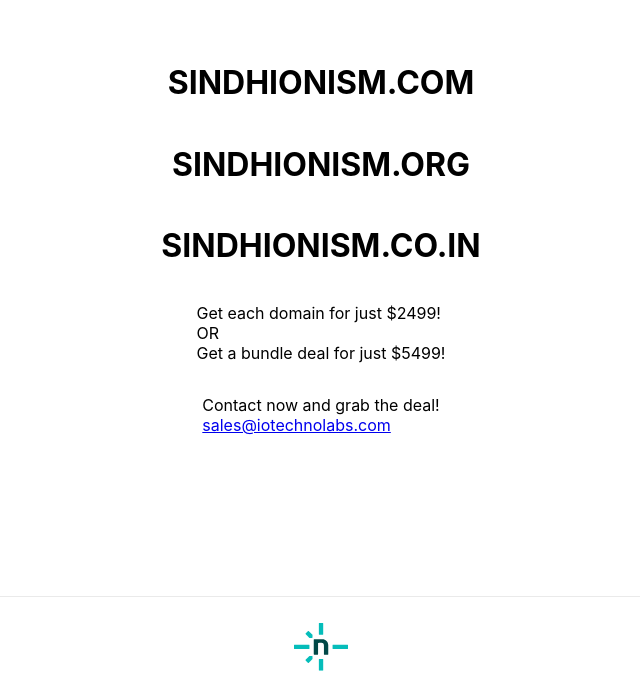
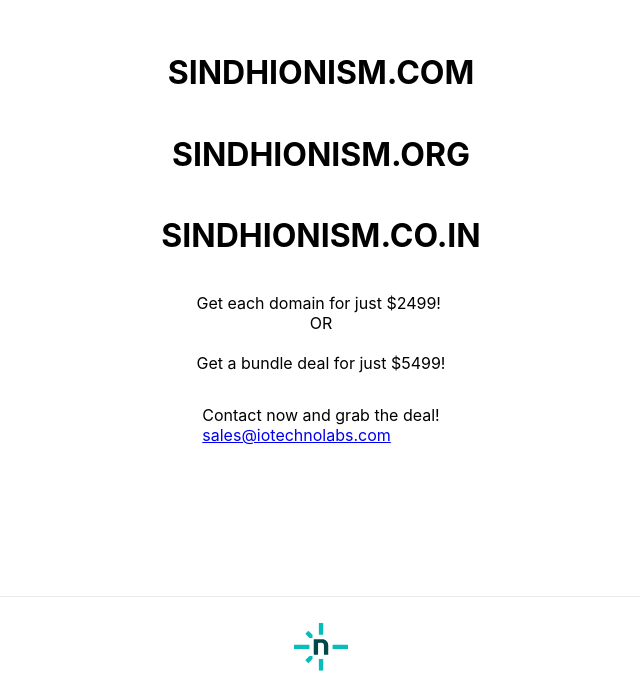
Before and after one commit to clickgirish/sindhionism.com, a Next.js app: page / in a window 1280 px wide. Shown: the part 104-800 px from the top of the page, without its empty margins (319-959 px from the left). Built offline with nearby package versions, Linux system fonts and the light colour scheme.

Commit message:
Alignment fixed

```diff
--- a/pages/index.js
+++ b/pages/index.js
@@ -15,7 +15,7 @@ export default function Home() {
         <Header title="SINDHIONISM.ORG" />
         <Header title="SINDHIONISM.CO.IN" />
         <p className="description">
-          Get each domain for just $2499! <br /> OR <br />Get a bundle deal for just $5499!
+          Get each domain for just $2499! <br /><center> OR </center><br />Get a bundle deal for just $5499!
         </p>
         <p>
           Contact now and grab the deal!<br /><a href="mailto:sales@iotechnolabs.com">sales@iotechnolabs.com</a>
```
